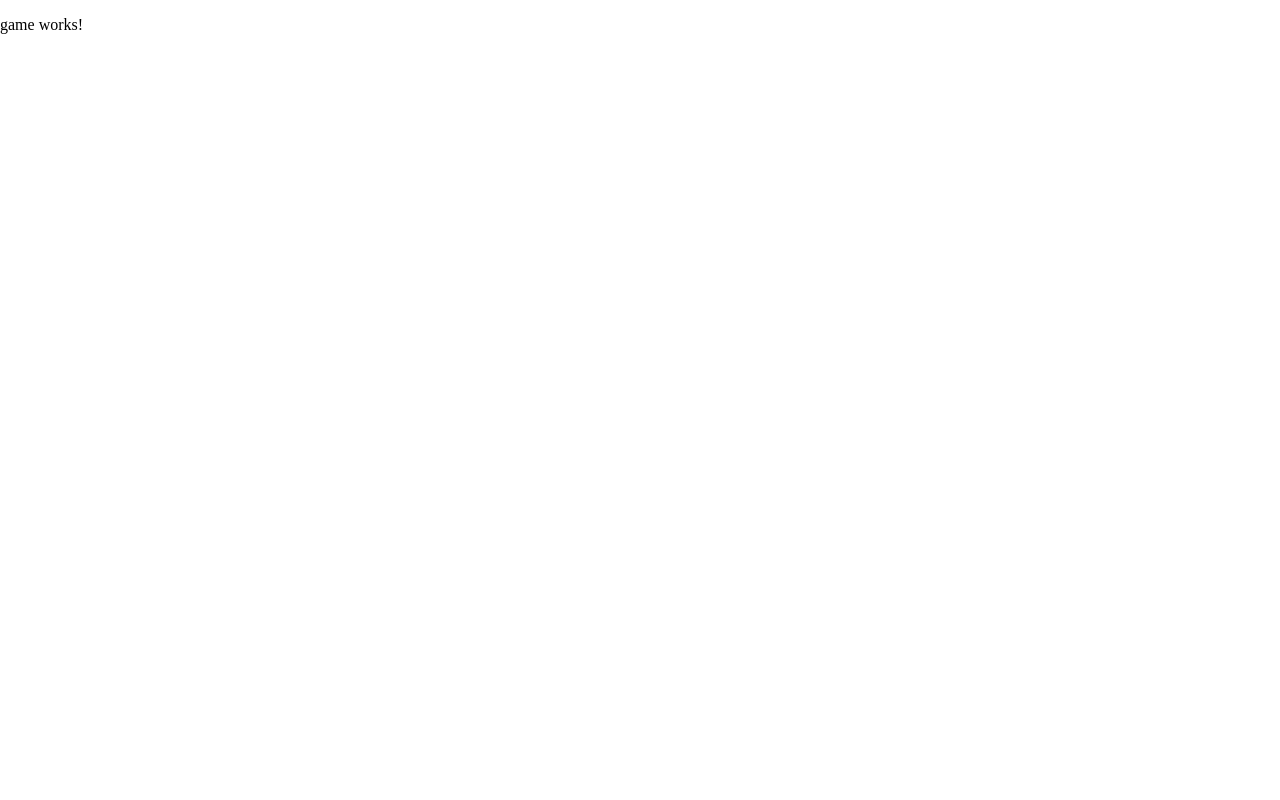
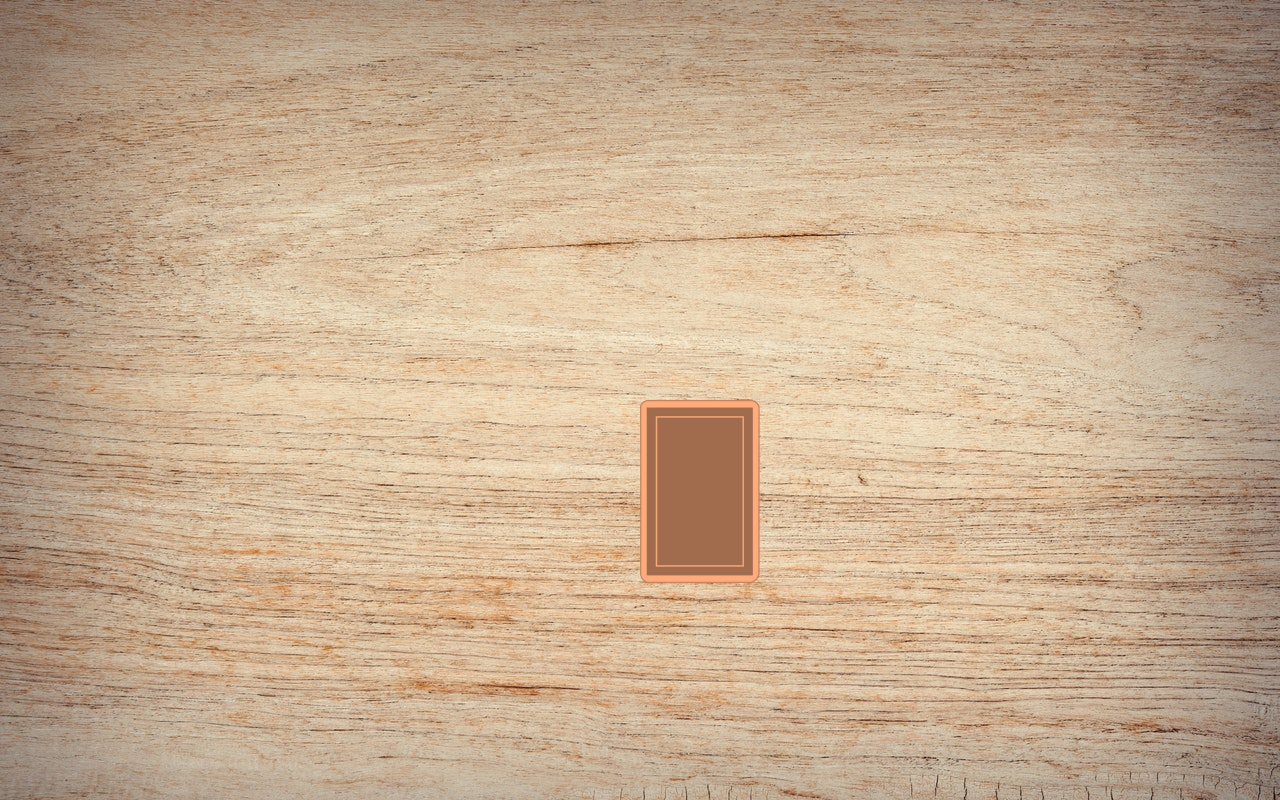
Before and after one commit to RaphaelFichtinger/AngularPractice, an Angular app in the folder ringoffire/: page /game in a window 1280 px wide. Built offline with nearby package versions, Linux system fonts and the light colour scheme.

Commit message:
cards added

```diff
--- a/ringoffire/src/app/app.component.ts
+++ b/ringoffire/src/app/app.component.ts
@@ -1,10 +1,11 @@
 import { Component } from '@angular/core';
 import { RouterOutlet } from '@angular/router';
+import { CommonModule } from '@angular/common';
 
 @Component({
   selector: 'app-root',
   standalone: true,
-  imports: [RouterOutlet],
+  imports: [RouterOutlet,CommonModule],
   templateUrl: './app.component.html',
   styleUrl: './app.component.scss'
 })
--- a/ringoffire/src/app/game/game.component.html
+++ b/ringoffire/src/app/game/game.component.html
@@ -1 +1,8 @@
-<p>game works!</p>
+<div class="field">
+
+    <div class="card-stack">
+        <img *ngFor="let c of [1,2,3,4,5]"  src="/assets/img/cards/card_cover.png" alt="">
+
+    </div>
+
+</div>
--- a/ringoffire/src/app/game/game.component.scss
+++ b/ringoffire/src/app/game/game.component.scss
@@ -0,0 +1,16 @@
+.field{
+    width: 100vw;
+    height: 100vh;
+    max-width: 100%;
+    background-image: url(/assets/img/board.jpg);
+    display: flex;
+    justify-content: center;
+    align-items: center;
+}
+
+.card-stack{
+    img{
+        position: absolute;
+        width: 120px;
+    }
+}
--- a/ringoffire/src/app/game/game.component.ts
+++ b/ringoffire/src/app/game/game.component.ts
@@ -1,9 +1,11 @@
 import { Component } from '@angular/core';
+import { CommonModule } from '@angular/common';
+
 
 @Component({
   selector: 'app-game',
   standalone: true,
-  imports: [],
+  imports: [CommonModule],
   templateUrl: './game.component.html',
   styleUrl: './game.component.scss'
 })
--- a/ringoffire/src/app/start-screen/start-screen.component.html
+++ b/ringoffire/src/app/start-screen/start-screen.component.html
@@ -1,6 +1,7 @@
 <div class="start-screen">
-        <img src="./../../assets/img/startbox.png" alt="">
+        <img src="/assets/img/startbox.png" alt="">
+
     <div class="start-label-box">
-        <img (click)="newGame()" src="./../../assets/img/startlabel.png" alt="">
+        <img (click)="newGame()" src="/assets/img/startlabel.png" alt="">
     </div>
 </div>
```
